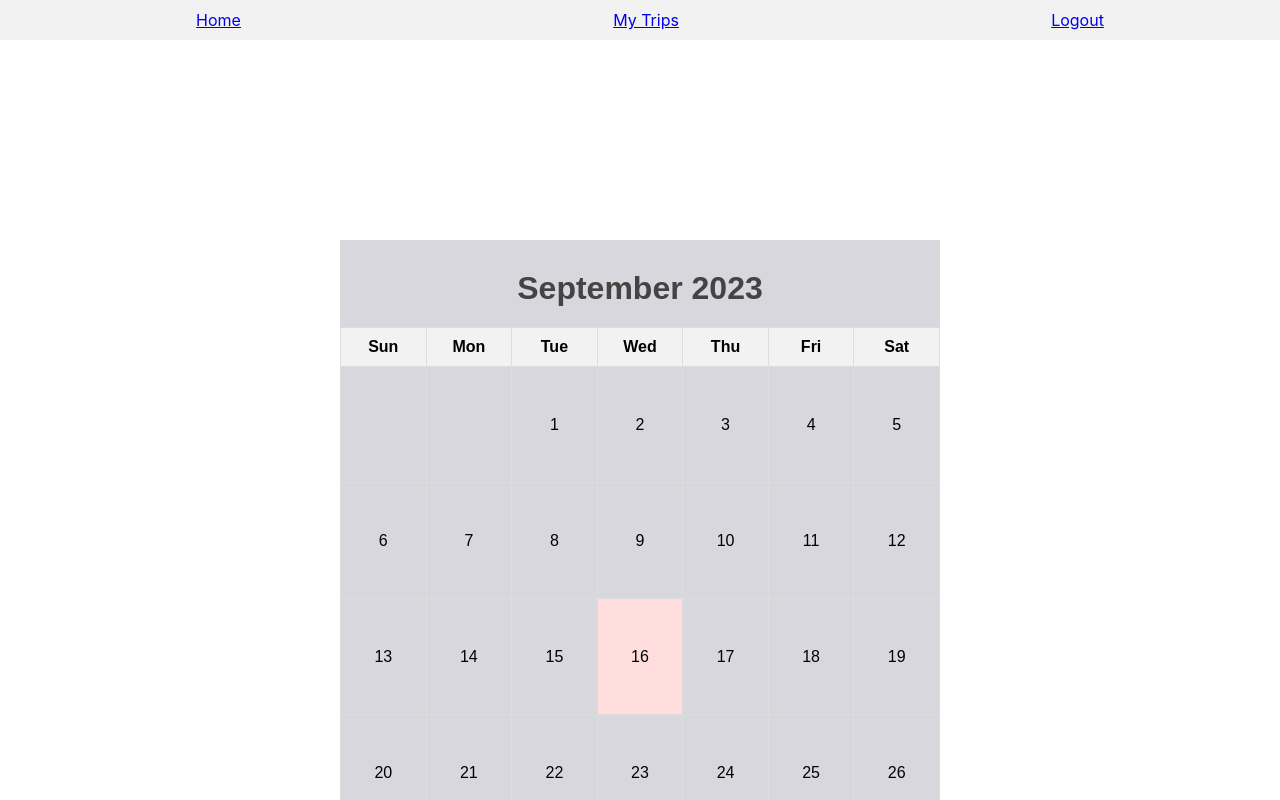
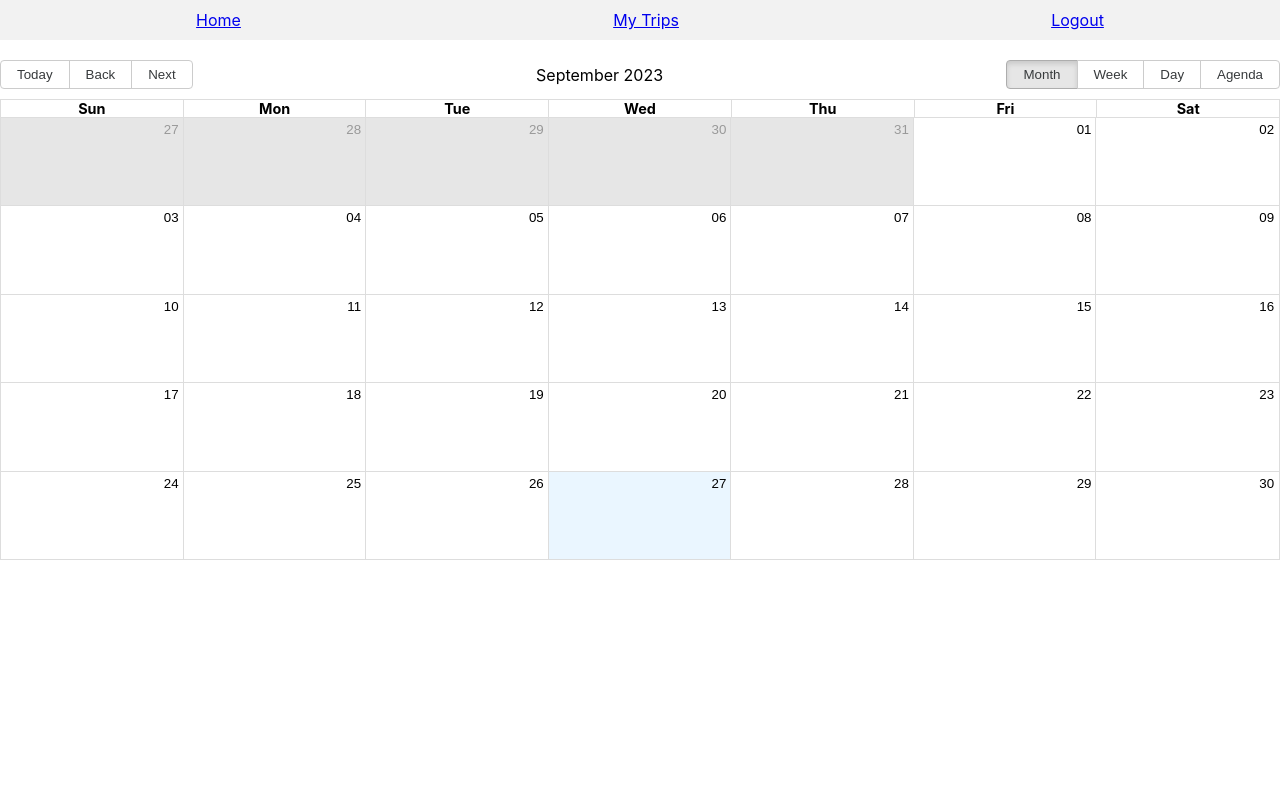
Before and after one commit to jliakim23/project3-frontend, a React (Create React App) app: page /home in a window 1280 px wide. Shown: the top 800 px of the page. Built offline with nearby package versions, Linux system fonts and the light colour scheme.

Commit message:
jose fifth commit

```diff
--- a/package.json
+++ b/package.json
@@ -6,7 +6,10 @@
     "@testing-library/jest-dom": "^5.17.0",
     "@testing-library/react": "^13.4.0",
     "@testing-library/user-event": "^13.5.0",
+    "moment": "^2.29.4",
+    "prop-types": "^15.8.1",
     "react": "^18.2.0",
+    "react-big-calendar": "^1.8.4",
     "react-dom": "^18.2.0",
     "react-icons": "^4.11.0",
     "react-router-dom": "^6.16.0",
--- a/src/App.css
+++ b/src/App.css
@@ -1,74 +1,67 @@
-.container {
-  display: flex;
-  flex-direction: column;
-  align-items: center;
-  font-family: Arial, sans-serif;
-  margin: 20px;
-  min-height: 200px;
+/* .calendar.container {
+ margin: 20px auto;
+ padding: 20px;
+ width: 80%;
+ border-radius: 10px;
+ box-shadow: 0 4px 8px 0 rgba(0, 0, 0, 0.2);
+  background-color: #148619;
+  overflow: hidden;
 }
 
-.header {
-  /* font-size: 2rem; */
-  font-weight: bold;
-  color: #444;
-  margin-bottom: 20px;
+.rbc-calendar {
+ height: 100%;
+ border: none;
+ text-align: center;
 }
 
-table {
-  border-collapse: collapse;
-  width: 100%;
+.rbc-row {
+  border-bottom: 1px solid #ddd;
+  text-align: justify;
 }
 
-th,
-td {
+.rbc-date-cell {
+  border-right: 1px solid #ddd;
+  text-align: center;
   padding: 10px;
-  text-align: center;
-  border: 1px solid #ddd;
+  height: 100px;
+  position: relative;
 }
 
-th {
-  background-color: #f2f2f2;
+
+.rbc-header {
+  background-color: #148619;
+  text-align: center;
+  color: white;
+  padding: 10px;
+  font-weight: bold;
+  border-bottom: 2px solid white;
 }
 
-.calendar td {
-  height: 95px;
-  width: 14.28%;
+.rbc-event {
+  background-color: #ffc107;
+  color: #212121;
+  border-radius: 4px;
+  padding: 4px;
+  margin: 3px;
+  border: none;
+  text-align: center;
 }
 
-.budget td {
-  height: 50px;
-  width: 25%;
+.rbc-month-view {
+  border-radius: 16px;
+  overflow:hidden;
+border: 1px solid #ddd;
 }
 
-.current-day {
-  background-color: #fdd;
-}
-
-/* .budget {
-  margin-top: 20px;
-  padding: 10px;
-  width: 80%;
-  font-size: 1rem;
-} */
-
-/* .budget-button {
-  margin-top: 10px;
-  padding: 10px 20px;
-  background-color: #4caf50;
-  color: white;
-  border: none;
-  border-radius: 5px;
-  cursor: pointer;
-} */
-
-/* .budget-button:hover {
-  background-color: #45a049;
-} */
-
-/* .budget-total {
-  margin-top: 20px;
-  font-size: 1.2rem;
-  color: #333;
+.rbc-month-view::before {
+  content: attr(data-date);
+  position: absolute;
+  top: 5px;
+  right: 5px;
+  background-color: #f0f0f0;
+  padding: 2px 5px;
+  border-radius: 3px;
+  font-size: 14px;
 } */
 
 .nav {
--- a/src/App.js
+++ b/src/App.js
@@ -7,6 +7,8 @@ import Home from "./pages/Home";
 import MyTrip from "./pages/MyTrip";
 import TripIndex from "./pages/TripIndex";
 import AuthPage from './pages/AuthPage/AuthPage'
+import { Calendar } from "react-big-calendar";
+import "react-big-calendar/lib/css/react-big-calendar.css";
 
 function App() {
   return (
--- a/src/components/Calendar.jsx
+++ /dev/null
@@ -1,71 +0,0 @@
-import React from "react";
-
-const Calendar = (props) => {
-  return (
-    <div className="calendar container">
-      <h1 className="header">September 2023</h1>
-      <table>
-        <thead>
-          <tr>
-            <th>Sun</th>
-            <th>Mon</th>
-            <th>Tue</th>
-            <th>Wed</th>
-            <th>Thu</th>
-            <th>Fri</th>
-            <th>Sat</th>
-          </tr>
-        </thead>
-        <tbody>
-          <tr>
-            <td></td>
-            <td></td>
-            <td>1</td>
-            <td>2</td>
-            <td>3</td>
-            <td>4</td>
-            <td>5</td>
-          </tr>
-          <tr>
-            <td>6</td>
-            <td>7</td>
-            <td>8</td>
-            <td>9</td>
-            <td>10</td>
-            <td>11</td>
-            <td>12</td>
-          </tr>
-          <tr>
-            <td>13</td>
-            <td>14</td>
-            <td>15</td>
-            <td className="current-day">16</td>
-            <td>17</td>
-            <td>18</td>
-            <td>19</td>
-          </tr>
-          <tr>
-            <td>20</td>
-            <td>21</td>
-            <td>22</td>
-            <td>23</td>
-            <td>24</td>
-            <td>25</td>
-            <td>26</td>
-          </tr>
-          <tr>
-            <td>27</td>
-            <td>28</td>
-            <td>29</td>
-            <td>30</td>
-            <td></td>
-            <td></td>
-            <td></td>
-          </tr>
-        </tbody>
-      </table>
-    </div>
-  );
-};
-
-export default Calendar;
--- /dev/null
+++ b/src/components/MyCalendar.jsx
@@ -0,0 +1,17 @@
+import { Calendar, momentLocalizer } from 'react-big-calendar'
+import moment from 'moment'
+
+const localizer = momentLocalizer(moment)
+
+const MyCalendar = (props) => (
+  <div>
+    <Calendar
+      localizer={localizer}
+    //   events={myEventsList}
+      startAccessor="start"
+      endAccessor="end"
+      style={{ height: 500 }}
+    />
+  </div>
+)
+export default MyCalendar;
--- a/src/pages/Home.jsx
+++ b/src/pages/Home.jsx
@@ -1,10 +1,12 @@
 import React from 'react'
-import Calendar from '../components/Calendar'
+import MyCalendar from '../components/MyCalendar'
+
+
 
 const Home = () => {
   return (
     <div>
-      <Calendar />
+      <MyCalendar />
     </div>
   );
 };
```
Also changed, not shown: 1 other file (tests, documents, lock files or other folders).
